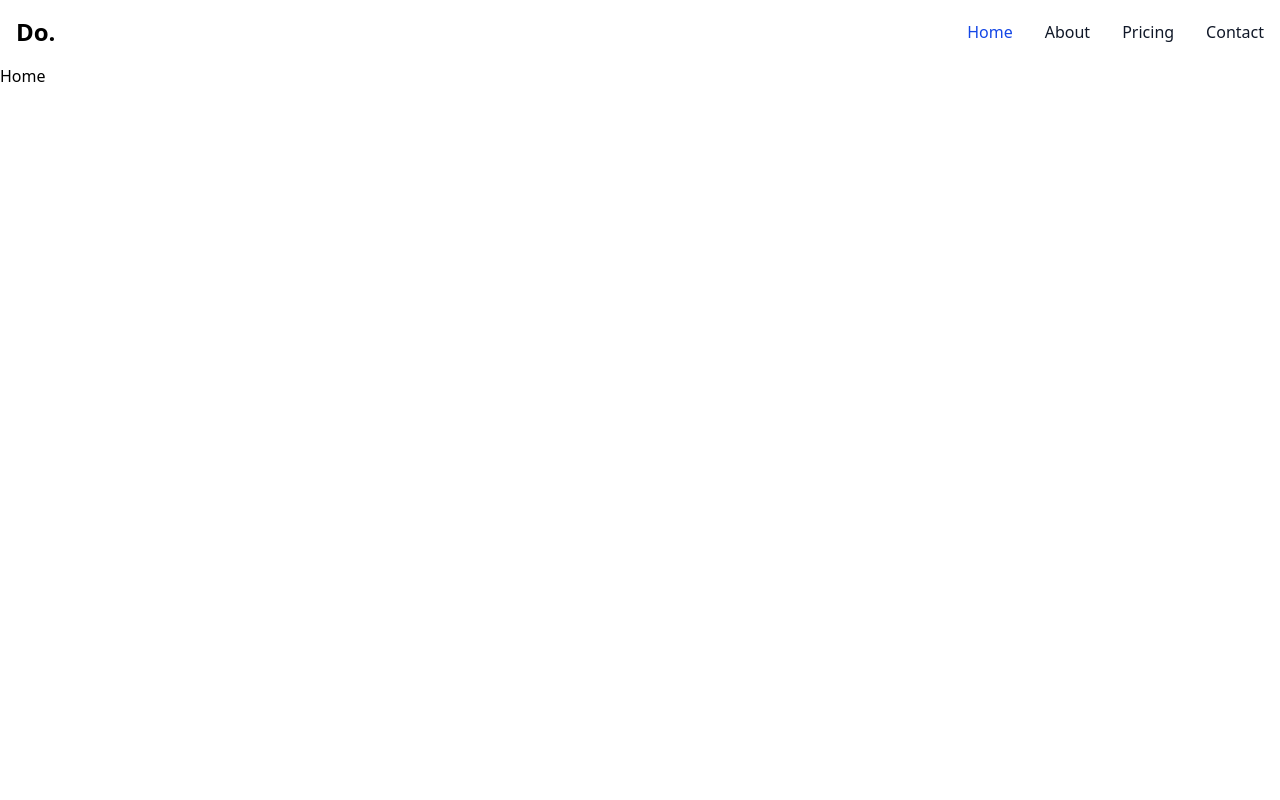
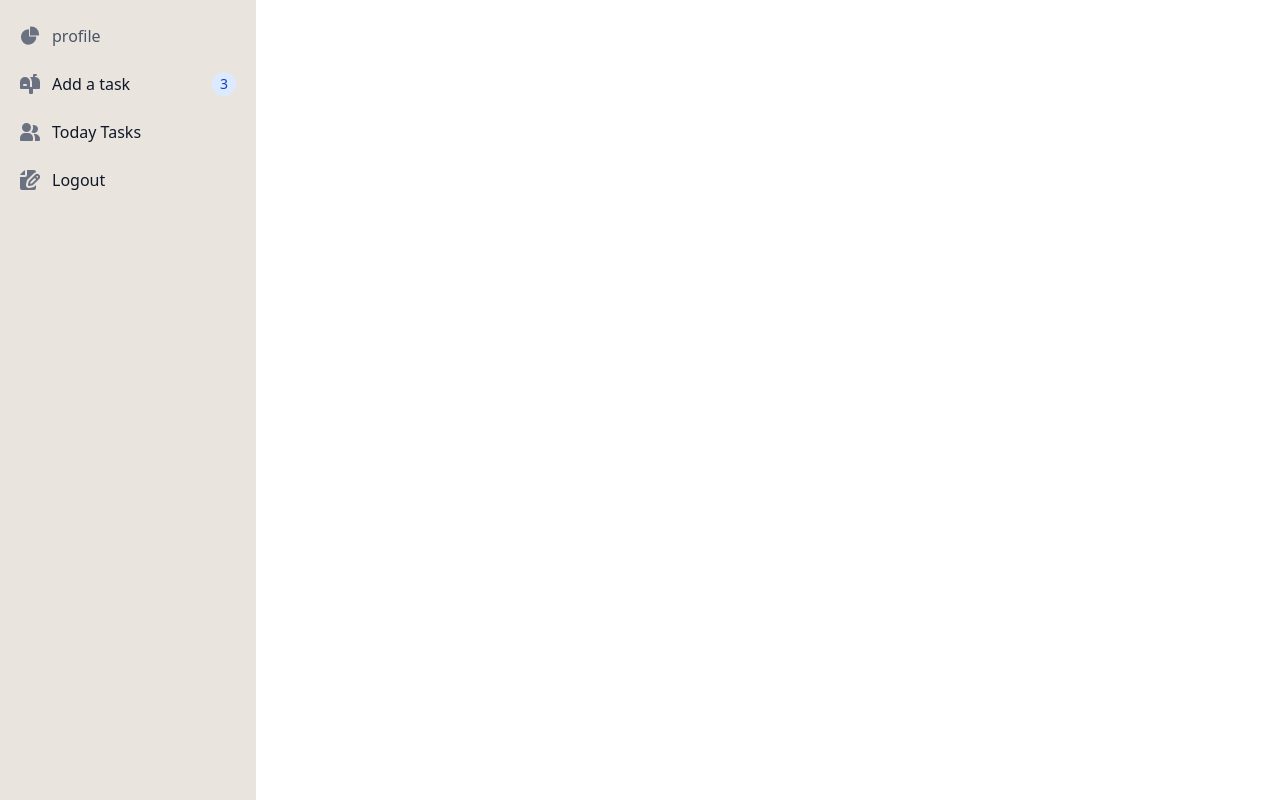
Before and after one commit to cvarcher/Todo, a React (Vite) app in the folder client/: page / in a window 1280 px wide. Built offline with nearby package versions, Linux system fonts and the light colour scheme.

Commit message:
CA-125/todopage

```diff
--- a/client/src/App.jsx
+++ b/client/src/App.jsx
@@ -9,8 +9,8 @@
             <Router>
                 <Routes>
                     <Route path="/" element={<Layout />}>
+                    </Route>
                     <Route index element={<Home />} />
-                    </Route>
                     <Route path="/auth/login" element={<Login />} />
                     <Route path="/auth/signup" element={<SignUp />} />
                 </Routes>
--- /dev/null
+++ b/client/src/components/AddTask.jsx
@@ -0,0 +1,9 @@
+import React from 'react'
+
+const AddTask = () => {
+  return (
+    <div>AddTask</div>
+  )
+}
+
+export default AddTask
--- a/client/src/components/AuthForm.jsx
+++ b/client/src/components/AuthForm.jsx
@@ -3,6 +3,12 @@
 import google from "../assets/google.png";
 
 const Form = ({ label }) => {
+    const handleSubmit=(e)=>{
+        e.preventDefault();
+
+        //form submission logic here
+    }
+
     return (
         <div class="bg-[#fcfaf8] min-h-screen flex flex-col">
             <h1 class="text-4xl font-bold mt-20 ml-10 md:text-left flex items-center">
@@ -10,14 +16,14 @@
             </h1>
 
             <h1 class="text-4xl font-bold mt-20 ml-10 md:text-left flex items-center">
-                {label == "Sign Up" ? (
+                {label.toLowerCase() == "sign up" ? (
                     <h2>Welcome Back!</h2>
                 ) : (
                     <h2>Welcome!</h2>
                 )}
             </h1>
             <div class=" flex flex-1">
-                <form class="flex flex-col justify-center w-1/2 md:w-[600px] p-10 align-center lg:full lg:align-center">
+                <form class="flex flex-col justify-center w-1/2 md:w-[600px] p-10 align-center lg:full lg:align-center" onSubmit={handleSubmit}>
                     {/* <h2>{label}</h2> */}
                     <div class="grid gap-6 mb-6 md:grid-cols-2"></div>
                     <div class="mb-6">
--- /dev/null
+++ b/client/src/components/Siderbar.jsx
@@ -0,0 +1,73 @@
+import React from 'react'
+import { Link, useNavigate } from 'react-router-dom'
+import "flowbite";
+const Siderbar = () => {
+    const navigate = useNavigate();
+  return (
+    <div >
+
+<button data-drawer-target="default-sidebar" data-drawer-toggle="default-sidebar" aria-controls="default-sidebar" type="button" class="inline-flex items-center p-2 mt-2 ms-3 text-sm text-gray-500 rounded-lg sm:hidden hover:bg-gray-100 focus:outline-none focus:ring-2 focus:ring-gray-200 dark:text-gray-400 dark:hover:bg-gray-700 dark:focus:ring-gray-600">
+   <span class="sr-only">Open sidebar</span>
+   <svg class="w-6 h-6" aria-hidden="true" fill="currentColor" viewBox="0 0 20 20" xmlns="http://www.w3.org/2000/svg">
+   <path clip-rule="evenodd" fill-rule="evenodd" d="M2 4.75A.75.75 0 012.75 4h14.5a.75.75 0 010 1.5H2.75A.75.75 0 012 4.75zm0 10.5a.75.75 0 01.75-.75h7.5a.75.75 0 010 1.5h-7.5a.75.75 0 01-.75-.75zM2 10a.75.75 0 01.75-.75h14.5a.75.75 0 010 1.5H2.75A.75.75 0 012 10z"></path>
+   </svg>
+</button>
+
+<aside id="default-sidebar" class="fixed top-0 left-0 z-40 w-64 h-screen  transition-transform -translate-x-full sm:translate-x-0" aria-label="Sidebar">
+   <div class="h-full px-3 py-4 overflow-y-auto bg-[#eae4de] dark:bg-[#eae4de] ">
+      <ul class="space-y-2 font-medium">
+         <li>
+            <Link href="/" class="flex items-center p-2 text-gray-600 rounded-lg dark:text-gray-600 hover:bg-[#eadac9] dark:hover:bg-[#eadac9] group">
+               <svg class="w-5 h-5 text-gray-500 transition duration-75 dark:text-gray-400 group-hover:text-gray-900 dark:group-hover:text-gray-600" aria-hidden="true" xmlns="http://www.w3.org/2000/svg" fill="currentColor" viewBox="0 0 22 21">
+                  <path d="M16.975 11H10V4.025a1 1 0 0 0-1.066-.998 8.5 8.5 0 1 0 9.039 9.039.999.999 0 0 0-1-1.066h.002Z"/>
+                  <path d="M12.5 0c-.157 0-.311.01-.565.027A1 1 0 0 0 11 1.02V10h8.975a1 1 0 0 0 1-.935c.013-.188.028-.374.028-.565A8.51 8.51 0 0 0 12.5 0Z"/>
+               </svg>
+               <span class="ms-3">profile</span>
+            </Link>
+         </li>
+
+         <li>
+            <a href="#" class="flex items-center p-2 text-gray-900 rounded-lg dark:text-gray-600 hover:bg-[#eadac9] dark:hover:bg-bg-[#eadac9] group">
+               <svg class="shrink-0 w-5 h-5 text-gray-500 transition duration-75 dark:text-gray-400 group-hover:text-gray-900 dark:group-hover:text-gray-600" aria-hidden="true" xmlns="http://www.w3.org/2000/svg" fill="currentColor" viewBox="0 0 20 20">
+                  <path d="m17.418 3.623-.018-.008a6.713 6.713 0 0 0-2.4-.569V2h1a1 1 0 1 0 0-2h-2a1 1 0 0 0-1 1v2H9.89A6.977 6.977 0 0 1 12 8v5h-2V8A5 5 0 1 0 0 8v6a1 1 0 0 0 1 1h8v4a1 1 0 0 0 1 1h2a1 1 0 0 0 1-1v-4h6a1 1 0 0 0 1-1V8a5 5 0 0 0-2.582-4.377ZM6 12H4a1 1 0 0 1 0-2h2a1 1 0 0 1 0 2Z"/>
+               </svg>
+               <span class="flex-1 ms-3 whitespace-nowrap">Add a task</span>
+               <span class="inline-flex items-center justify-center w-3 h-3 p-3 ms-3 text-sm font-medium text-blue-800 bg-blue-100 rounded-full dark:bg-blue-900 dark:text-blue-300">3</span>
+            </a>
+         </li>
+         <li>
+            <a href="#" class="flex items-center p-2 text-gray-900 rounded-lg dark:text-gray-600 hover:bg-[#eadac9] dark:hover:bg-[#eadac9] group">
+               <svg class="shrink-0 w-5 h-5 text-gray-500 transition duration-75 dark:text-gray-400 group-hover:text-gray-900 dark:group-hover:text-gray-600" aria-hidden="true" xmlns="http://www.w3.org/2000/svg" fill="currentColor" viewBox="0 0 20 18">
+                  <path d="M14 2a3.963 3.963 0 0 0-1.4.267 6.439 6.439 0 0 1-1.331 6.638A4 4 0 1 0 14 2Zm1 9h-1.264A6.957 6.957 0 0 1 15 15v2a2.97 2.97 0 0 1-.184 1H19a1 1 0 0 0 1-1v-1a5.006 5.006 0 0 0-5-5ZM6.5 9a4.5 4.5 0 1 0 0-9 4.5 4.5 0 0 0 0 9ZM8 10H5a5.006 5.006 0 0 0-5 5v2a1 1 0 0 0 1 1h11a1 1 0 0 0 1-1v-2a5.006 5.006 0 0 0-5-5Z"/>
+               </svg>
+               <span class="flex-1 ms-3 whitespace-nowrap">Today Tasks</span>
+            </a>
+         </li>
+
+
+         <li>
+            <a href="#" class="flex items-center p-2 text-gray-900 rounded-lg dark:text-gray-600 hover:bg-[#eadac9]  dark:hover:bg-[#eadac9]  group">
+               <svg class="shrink-0 w-5 h-5 text-gray-500 transition duration-75 dark:text-gray-400 group-hover:text-gray-900 dark:group-hover:text-gray-600" aria-hidden="true" xmlns="http://www.w3.org/2000/svg" fill="currentColor" viewBox="0 0 20 20">
+                  <path d="M5 5V.13a2.96 2.96 0 0 0-1.293.749L.879 3.707A2.96 2.96 0 0 0 .13 5H5Z"/>
+                  <path d="M6.737 11.061a2.961 2.961 0 0 1 .81-1.515l6.117-6.116A4.839 4.839 0 0 1 16 2.141V2a1.97 1.97 0 0 0-1.933-2H7v5a2 2 0 0 1-2 2H0v11a1.969 1.969 0 0 0 1.933 2h12.134A1.97 1.97 0 0 0 16 18v-3.093l-1.546 1.546c-.413.413-.94.695-1.513.81l-3.4.679a2.947 2.947 0 0 1-1.85-.227 2.96 2.96 0 0 1-1.635-3.257l.681-3.397Z"/>
+                  <path d="M8.961 16a.93.93 0 0 0 .189-.019l3.4-.679a.961.961 0 0 0 .49-.263l6.118-6.117a2.884 2.884 0 0 0-4.079-4.078l-6.117 6.117a.96.96 0 0 0-.263.491l-.679 3.4A.961.961 0 0 0 8.961 16Zm7.477-9.8a.958.958 0 0 1 .68-.281.961.961 0 0 1 .682 1.644l-.315.315-1.36-1.36.313-.318Zm-5.911 5.911 4.236-4.236 1.359 1.359-4.236 4.237-1.7.339.341-1.699Z"/>
+               </svg>
+               <span class="flex-1 ms-3 whitespace-nowrap">Logout</span>
+            </a>
+         </li>
+      </ul>
+   </div>
+</aside>
+
+<div class="p-4 sm:ml-64">
+
+
+
+
+</div>
+
+    </div>
+  )
+}
+
+export default Siderbar
--- /dev/null
+++ b/client/src/components/ViewTasks.jsx
@@ -0,0 +1,9 @@
+import React from 'react'
+
+const ViewTasks = () => {
+  return (
+    <div>ViewTasks</div>
+  )
+}
+
+export default ViewTasks
--- a/client/src/hooks/useAuth.js
+++ b/client/src/hooks/useAuth.js
@@ -1,10 +1,12 @@
-import { useState } from "react"
+import axios from "axios";
+import { useState } from "react";
 
-export const useAuth =()=>{
-
-   const [user,setUser]= useState('');
-
-   const [password,setPassword]= useState('');
+export const useAuth = () => {
+    const [data, setData] = useState({});
+    const[loading, setLoading] = useState(false);
+    const [error, setError] = useState(null);
 
 
-}
+
+
+};
--- a/client/src/pages/Home/Home.jsx
+++ b/client/src/pages/Home/Home.jsx
@@ -1,12 +1,14 @@
 import React from "react";
 import AppNavbar from "../../components/AppNavbar";
 import AuthForm from "../../components/AuthForm";
+import Siderbar from "../../components/Siderbar";
 
 const Home = () => {
     return (
         <div>
             {/* <AppNavbar/> */}
             {/* <AuthForm/> */}
+            <Siderbar/>
             Home
         </div>
     );
```
Also changed, not shown: client/src/api/auth.js (added), client/src/hooks/useLogin.js (added).
